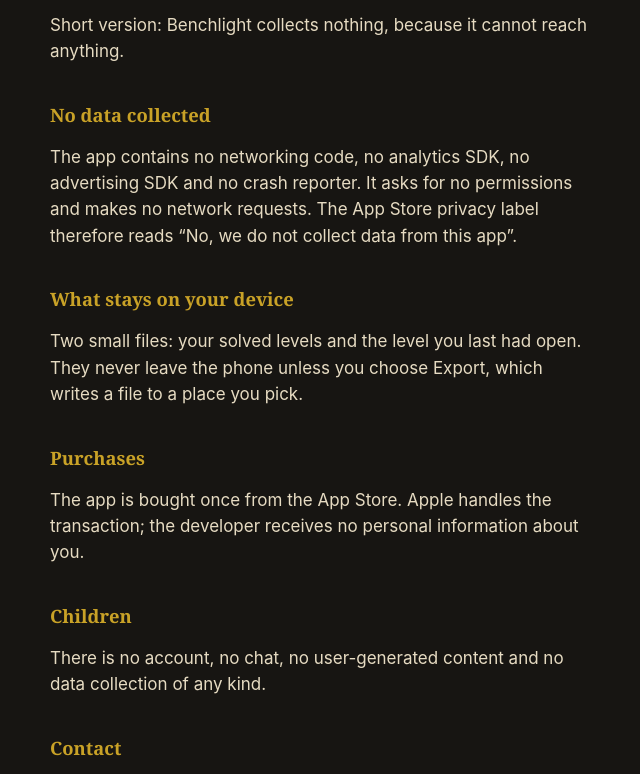
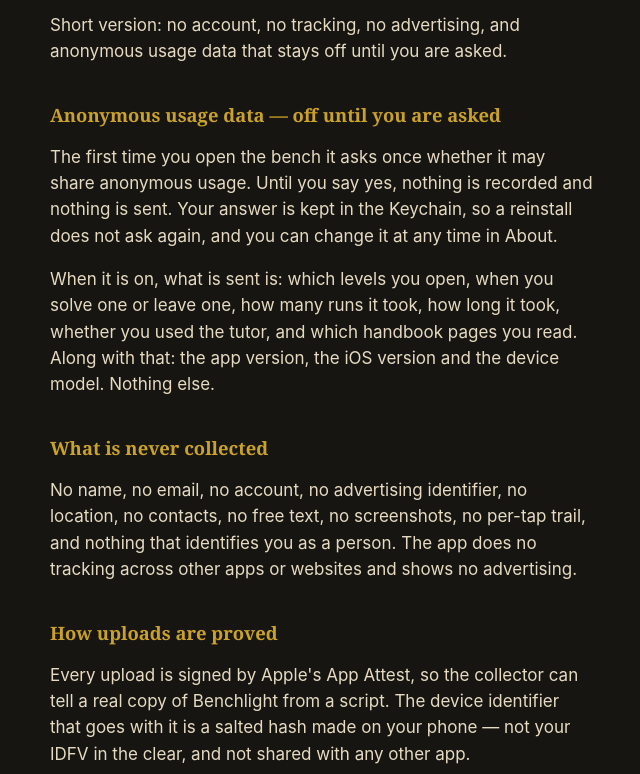
Before and after one commit to vladimir-voinea/benchlight-support, a plain HTML site: page privacy.html in a window 1280 px wide. Shown: the part 141-915 px from the top of the page, without its empty margins (318-958 px from the left). Drawn offline with Linux system fonts and the light colour scheme.

Commit message:
Privacy: anonymous usage data, off until asked

```diff
--- a/privacy.html
+++ b/privacy.html
@@ -13,15 +13,22 @@ a{color:#FFB84D}
 </style></head><body><main>
 <p class="kicker">Benchlight</p>
 <h1>Privacy</h1>
-<p>Short version: Benchlight collects nothing, because it cannot reach anything.</p>
-<h2>No data collected</h2>
-<p>The app contains no networking code, no analytics SDK, no advertising SDK and no crash reporter. It asks for no permissions and makes no network requests. The App Store privacy label therefore reads &ldquo;No, we do not collect data from this app&rdquo;.</p>
+<p>Short version: no account, no tracking, no advertising, and anonymous usage data that stays off until you are asked.</p>
+<h2>Anonymous usage data — off until you are asked</h2>
+<p>The first time you open the bench it asks once whether it may share anonymous usage. Until you say yes, nothing is recorded and nothing is sent. Your answer is kept in the Keychain, so a reinstall does not ask again, and you can change it at any time in About.</p>
+<p>When it is on, what is sent is: which levels you open, when you solve one or leave one, how many runs it took, how long it took, whether you used the tutor, and which handbook pages you read. Along with that: the app version, the iOS version and the device model. Nothing else.</p>
+<h2>What is never collected</h2>
+<p>No name, no email, no account, no advertising identifier, no location, no contacts, no free text, no screenshots, no per-tap trail, and nothing that identifies you as a person. The app does no tracking across other apps or websites and shows no advertising.</p>
+<h2>How uploads are proved</h2>
+<p>Every upload is signed by Apple's App Attest, so the collector can tell a real copy of Benchlight from a script. The device identifier that goes with it is a salted hash made on your phone — not your IDFV in the clear, and not shared with any other app.</p>
 <h2>What stays on your device</h2>
-<p>Two small files: your solved levels and the level you last had open. They never leave the phone unless you choose Export, which writes a file to a place you pick.</p>
+<p>Your solved levels and the level you last had open live in two small files on the phone. They leave only if you choose Export, which writes a file wherever you pick.</p>
+<h2>Turning it off</h2>
+<p>About → Anonymous usage data. Turning it off stops recording, deletes anything already queued on the device, and stops all sending.</p>
 <h2>Purchases</h2>
 <p>The app is bought once from the App Store. Apple handles the transaction; the developer receives no personal information about you.</p>
 <h2>Children</h2>
-<p>There is no account, no chat, no user-generated content and no data collection of any kind.</p>
+<p>No account, no chat, no user-generated content, no advertising, and no collection beyond the anonymous usage described above — which is off unless a person turns it on.</p>
 <h2>Contact</h2>
 <p><a href="mailto:support@voinea.ro">support@voinea.ro</a></p>
 <p><a href="index.html">Support</a></p>
```
Also changed, not shown: 2 other files.
